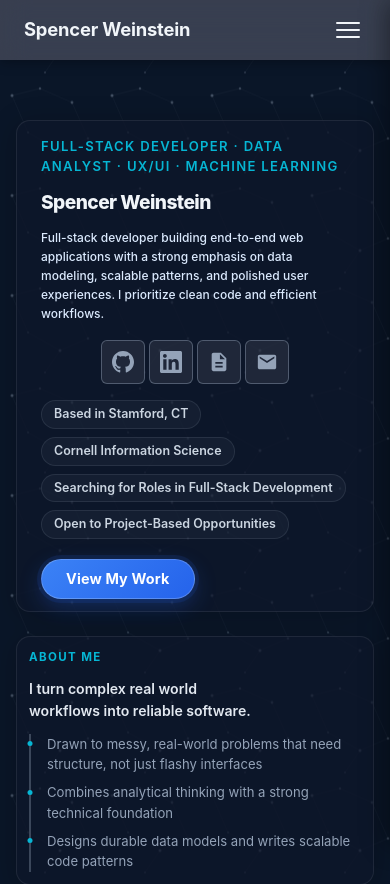
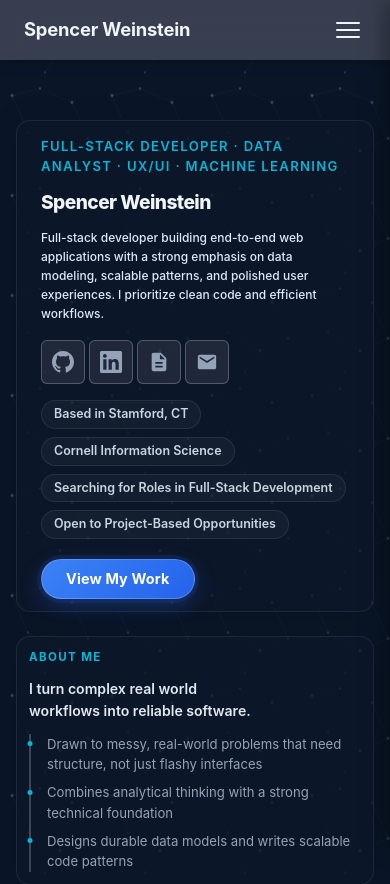
Before and after one commit to spweinstein/portfolio, a React (Vite) app: page / in a window 390 px wide. Shown: the top 884 px of the page. Built offline with nearby package versions, Linux system fonts and the light colour scheme.

Commit message:
Remove centering actions in hero on mobile

```diff
--- a/src/components/Hero/Hero.css
+++ b/src/components/Hero/Hero.css
@@ -386,10 +386,6 @@
     align-items: stretch;
   }
 
-  .social-actions {
-    justify-content: center;
-  }
-
   .hero__cta-btn {
     align-self: stretch;
     justify-content: center;
```
